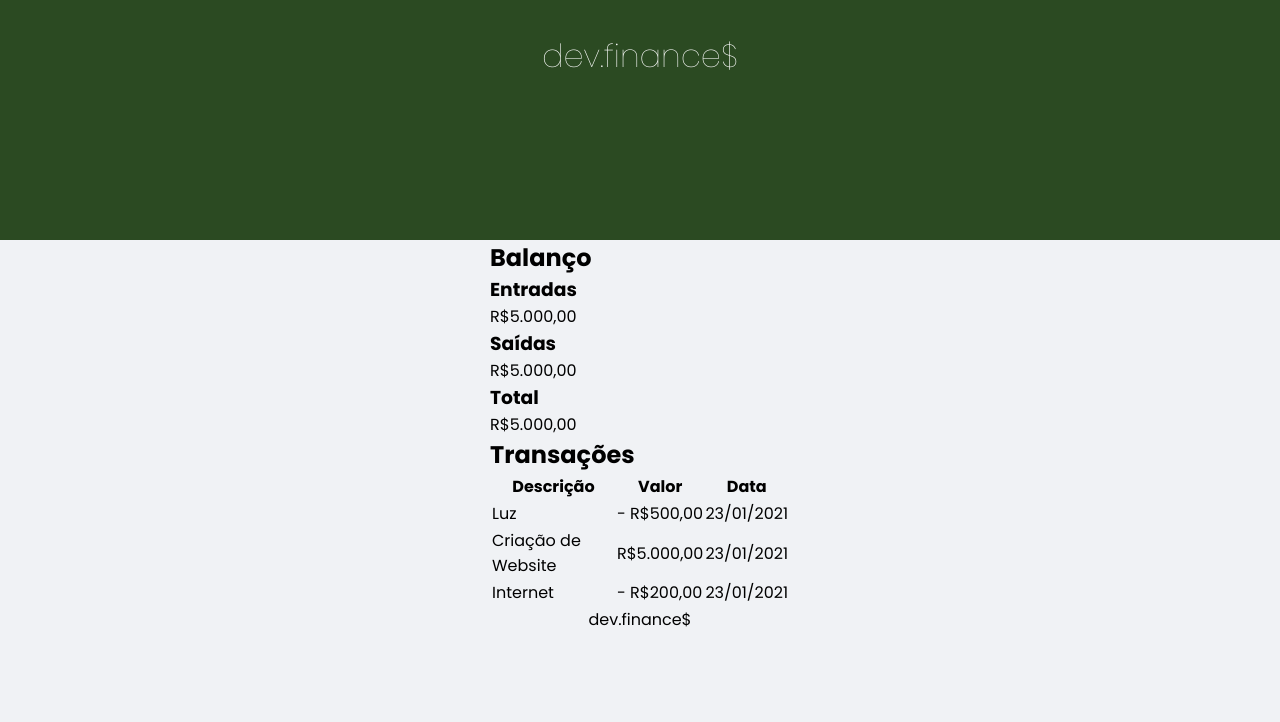
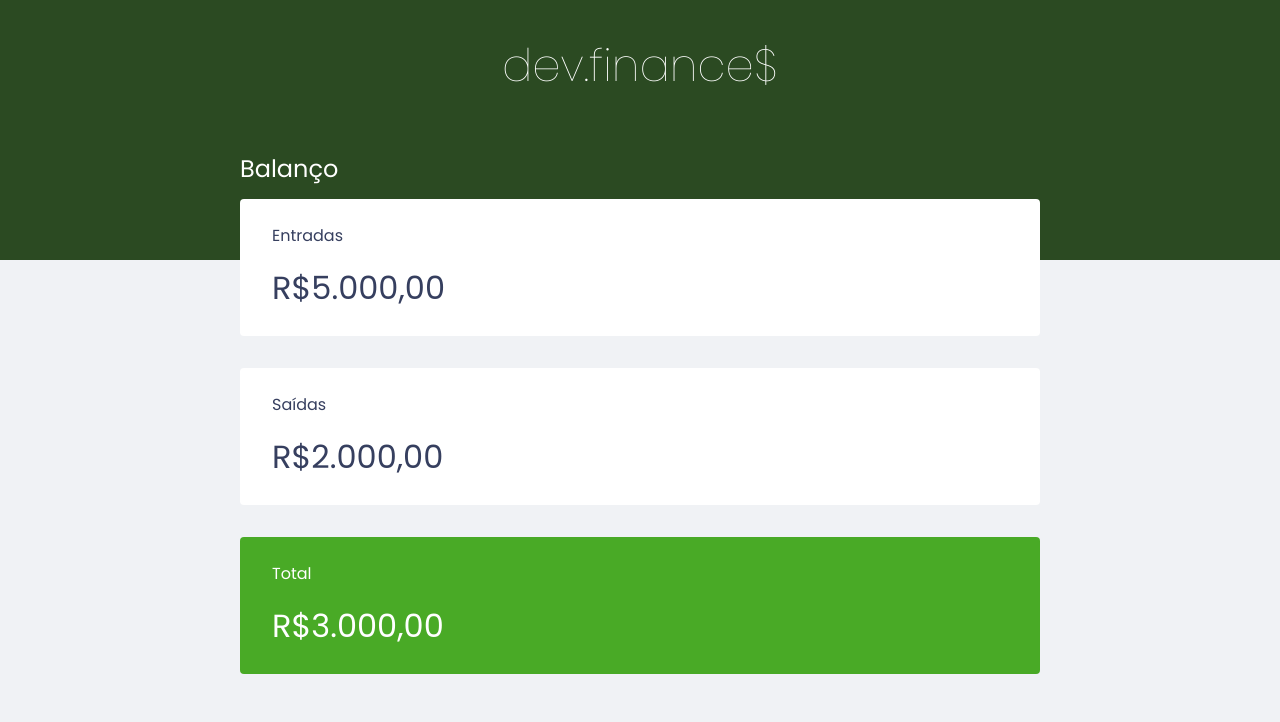
Before and after one commit to mgckaled/maratona-discover-1, a plain HTML site: page index.html in a window 1280 px wide. Shown: the top 722 px of the page. Drawn offline with Linux system fonts and the light colour scheme.

Commit message:
first lesson saved

```diff
--- a/index.html
+++ b/index.html
@@ -31,12 +31,12 @@
 
 				<div class="card">
 					<h3>Saídas</h3>
-					<p>R$5.000,00</p>
+					<p>R$2.000,00</p>
 				</div>
 
-				<div class="card">
+				<div class="card total">
 					<h3>Total</h3>
-					<p>R$5.000,00</p>
+					<p>R$3.000,00</p>
 				</div>
 			</section>
 
@@ -52,19 +52,19 @@
 					</thead>
 					<tbody>
 						<tr>
-							<td>Luz</td>
-							<td>- R$500,00</td>
-							<td>23/01/2021</td>
+							<td class="description">Luz</td>
+							<td class="expense">- R$500,00</td>
+							<td class="date">23/01/2021</td>
 						</tr>
 						<tr>
-							<td>Criação de Website</td>
-							<td>R$5.000,00</td>
-							<td>23/01/2021</td>
+							<td class="description">Criação de Website</td>
+							<td class="income">R$5.000,00</td>
+							<td class="date">23/01/2021</td>
 						</tr>
 						<tr>
-							<td>Internet</td>
-							<td>- R$200,00</td>
-							<td>23/01/2021</td>
+							<td class="description">Internet</td>
+							<td class="expense">- R$200,00</td>
+							<td class="date">23/01/2021</td>
 						</tr>
 					</tbody>
 				</table>
--- a/style.css
+++ b/style.css
@@ -1,4 +1,8 @@
 /* GLOBALS ====================== */
+
+:root {
+	--dark-blue: #363f5f;
+}
 
 /* border-box: conserva o tamanho da caixa */
 * {
@@ -13,9 +17,17 @@ body {
 }
 
 .container {
-  width: 300px;
+	width: min(90vw, 800px);
+	margin: auto;
+}
 
-  margin: auto;
+/* TITLES ====================== */
+
+h2 {
+	margin-top: 3.2rem;
+	margin-bottom: 0.8rem;
+	color: var(--dark-blue);
+	font-weight: normal;
 }
 
 /* HEADER ====================== */
@@ -30,14 +42,107 @@ header {
 #logo {
 	color: #fff;
 	font-weight: 100;
+  font-size: 45px;
 }
 
 /* BALANCE ======================== */
 
+#balance {
+	margin-top: -10rem;
+}
 
+#balance h2 {
+	color: white;
+}
+
+/* CARDS ======================== */
+
+.card {
+	background: white;
+	padding: 1.5rem 2rem;
+	border-radius: 0.25rem;
+
+	margin-bottom: 2rem;
+
+	color: var(--dark-blue);
+}
+
+.card h3 {
+	font-weight: normal;
+	font-size: 1rem;
+}
+
+/* line-height -> separação de linha (manter valores afastados)*/
+.card p {
+	font-size: 2rem;
+	line-height: 3rem;
+
+	margin-top: 1rem;
+}
+
+.card.total {
+	background: #49aa26;
+	color: white;
+}
+
+/* TABLE ======================== */
+
+/* border-spacing -> manipular espaços entre linhas da tabela*/
+#data-table {
+	width: 100%;
+	border-spacing: 0 0.5rem;
+	color: #969cb3;
+}
+
+/* Buscar primeira linha do <thead> */
+table thead tr th:first-child,
+table tbody tr td:first-child {
+	border-radius: 0.25rem 0 0 0.25rem;
+}
+
+table thead th {
+	background: white;
+
+	font-weight: normal;
+	padding: 1rem 2rem;
+
+	text-align: left;
+}
+
+table tbody tr {
+  opacity: 0.7;
+}
+
+table tbody tr:hover {
+  opacity: 1;
+}
+
+table tbody td {
+	background: white;
+
+	padding: 1rem 2rem;
+}
+
+td.description {
+  color: var(--dark-blue);
+
+}
+
+td.income {
+  color: #12a454;
+
+}
+
+td.expense {
+  color: #e92929;
+
+}
 
 /* FOOTER ======================== */
 
 footer {
-  text-align: center;
+	text-align: center;
+  padding: 4rem 0 2rem;
+  color: var(--dark-blue);
+  opacity: 0.6;
 }
```
